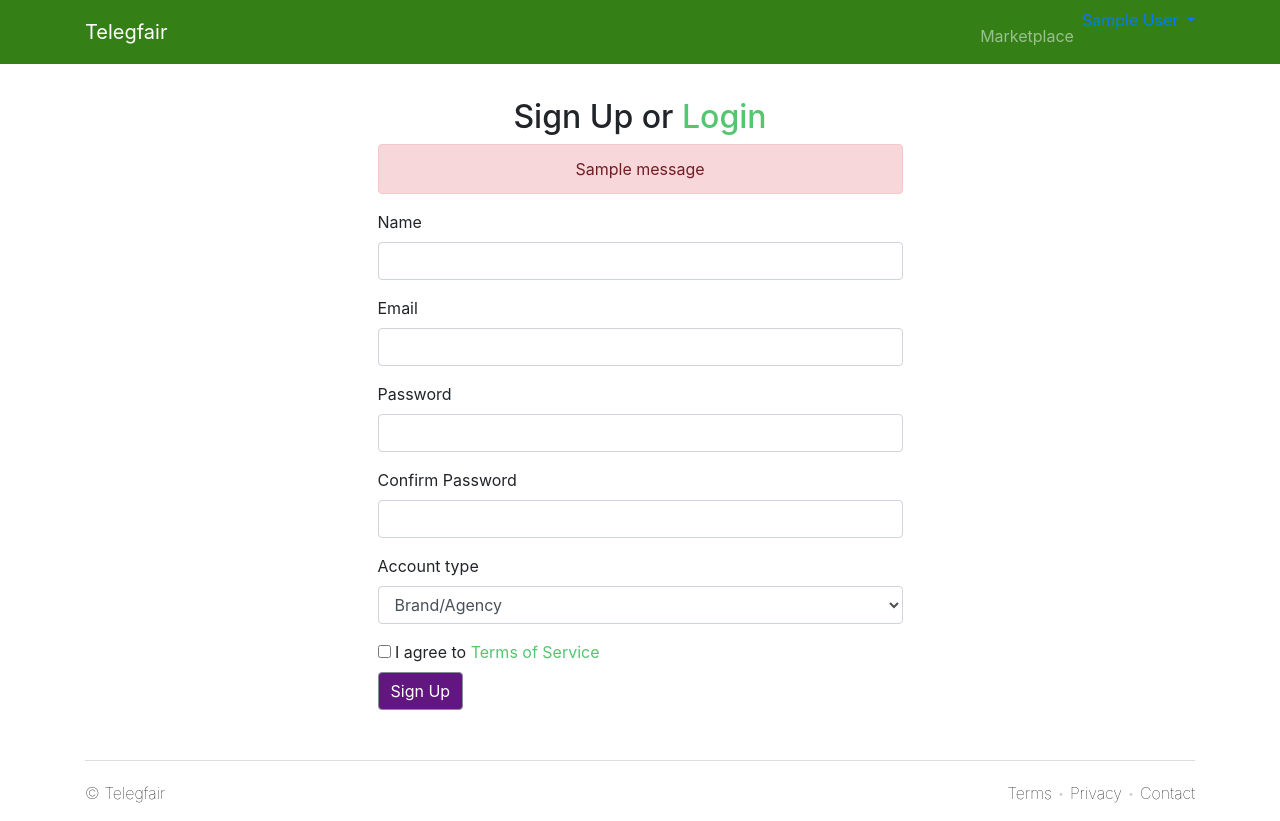
After one commit to ivvan18/new_telegram_market, a Flask app: template app/templates/signup.html in a window 1280 px wide. The commit adds this page. Run offline with Flask 2, Linux system fonts and the light colour scheme; the template is opened without the code that fills it: values that come from a table or form of the project are taken from there, others are empty; a user stored in the database is signed in; tables that the repository leaves empty hold one stand-in row (values such as "Sample post"); one stand-in notice (Sample message) is shown; some libraries are stand-ins or nearby versions.

Commit message:
Register page added + footer style changed.

```diff
--- a/app/__init__.py
+++ b/app/__init__.py
@@ -2,11 +2,13 @@
 import os
 from flask import Flask
 from flask_bootstrap import Bootstrap
+from flask_mail import Mail
 from flask_sqlalchemy import SQLAlchemy
 from flask_wtf import FlaskForm
-from wtforms import StringField, PasswordField, BooleanField
+from itsdangerous import URLSafeTimedSerializer
+from wtforms import StringField, PasswordField, BooleanField, validators, SelectField
 from wtforms.validators import InputRequired, Email, Length
-from flask_login import current_user, LoginManager, UserMixin
+from flask_login import LoginManager, UserMixin
 
 # Initialize the app
 app = Flask(__name__, instance_relative_config=True)
@@ -24,6 +26,10 @@ db = SQLAlchemy(app)
 login_manager = LoginManager()
 login_manager.init_app(app)
 login_manager.login_view = 'login'
+
+#Mail_settings
+mail = Mail(app)
+s = URLSafeTimedSerializer('giax5RHYLB')
 
 #represents each element in users database
 class User(UserMixin, db.Model):
@@ -48,6 +54,17 @@ class LoginForm(FlaskForm):
     remember = BooleanField('Remember me')
 
 # Initialize register form
+class RegisterForm(FlaskForm):
+    name = StringField('Name', [InputRequired(), Length(min=1, max=50)])
+    email = StringField('Email', validators=[InputRequired(), Email(message='Incorrect email.'), Length(max=50)])
+    password = PasswordField('Password', [
+        validators.DataRequired(),
+        validators.EqualTo('confirm', message='Passwords do not match.')
+    ])
+    confirm = PasswordField('Confirm Password')
+    type = SelectField('Account type',
+                       choices=[('Brand/Agency', 'Brand/Agency'), ('Creator/Influencer', 'Creator/Influencer')])
+    tos = BooleanField('I agree to <a href="/tos" style = "color: #54C571;">Terms of Service</a>', validators=[validators.DataRequired()])
 
 
 # Load the views
--- a/app/templates/base.html
+++ b/app/templates/base.html
@@ -36,7 +36,7 @@
             </li>
             {% if not current_user.is_authenticated %}
             <li class="nav-item" style="padding:8px 0 0 10px;">
-            		<a href="#" class="btn btn-style">Register For Free</a>
+            		<a href="/signup" class="btn btn-style">Register For Free</a>
             </li>
             <li class="nav-item" style="padding:8px 0 0 10px;">
               <a class="nav-link" href="/login">Login</a>
@@ -64,14 +64,15 @@
     {% block body %}
     {% endblock %}
     <!-- Footer -->
-    <footer class="py-5 bg-company">
-    	<div class="container">
-    		<div class="copyright">
-                <div><p style="font-size:17px">&copy; Telegfair</p></div>
-                <div class="copyright">
-                  <a href="/tos">Terms</a> •
-                  <a href="/privacy">Privacy</a> •
-                  <a href="/contact">Contact</a>
+    <footer>
+        <div class="container">
+            <div style = "border-top: 1px solid #ddd;  margin-top: 30px;
+            padding-top: 20px; color: #CCC; font-weight: lighter;">
+                <div style = "float: left!important;"><p style = "color: black;">&copy; Telegfair</p></div>
+                <div style = "float: right!important;">
+                    <a href="/tos" style = "color: black;">Terms</a> &bull;
+                    <a href="/privacy" style = "color: black;">Privacy</a> &bull;
+                    <a href="/contact" style = "color: black;" >Contact</a>
                 </div>
             </div>
         </div>
--- a/app/templates/login.html
+++ b/app/templates/login.html
@@ -5,7 +5,6 @@
 {% block title %}Login{% endblock %}
 
 {% block body %}
-    <!-- Main part -->
     <div class="container" align = "center" style = "margin-top: 50px; margin-bottom: 50px;">
         <h2>Login</h2>
         {% with alerts = get_flashed_messages() %}
--- /dev/null
+++ b/app/templates/signup.html
@@ -0,0 +1,38 @@
+<!-- login.html-->
+{% extends "base.html" %}
+{% import "wtf.html" as wtf %}
+
+{% block title %}Sign up{% endblock %}
+
+{% block body %}
+    <div class="container" align = "center" style = "margin-top: 50px; margin-bottom: 50px;">
+        <h2> Sign Up or <a href="/login" style = "color: #54C571">Login</a></h2>
+        {% with alerts = get_flashed_messages() %}
+            {% if alerts %}
+                {% for alert in alerts %}
+                    <div class="col-xs-12 col-sm-6 col-sm-offset-3">
+                        <div class="alert alert-danger">
+                          {{ alert }}
+                        </div>
+                    </div>
+                {% endfor %}
+            {% endif %}
+        {% endwith %}
+
+        <div class="col-xs-12 col-sm-6 col-sm-offset-3">
+            <form align = "left" method="POST" action="/signup">
+              {{ form.hidden_tag() }}
+              {#{{ wtf.quick_form(form) }}#}
+              {{ wtf.form_field(form.name) }}
+              {{ wtf.form_field(form.email) }}
+              {{ wtf.form_field(form.password) }}
+              {{ wtf.form_field(form.confirm) }}
+              {{ wtf.form_field(form.type) }}
+              {{ wtf.form_field(form.tos) }}
+              <div class="form-group">
+                 <button type="submit" class="btn btn-style">Sign Up</button>
+              </div>
+            </form>
+        </div>
+    </div>
+{% endblock %}
```
Also changed, not shown: app/views.py (+36 -2 lines), app/users.db (added). Lines whose indentation alone changed are shown as unchanged.
